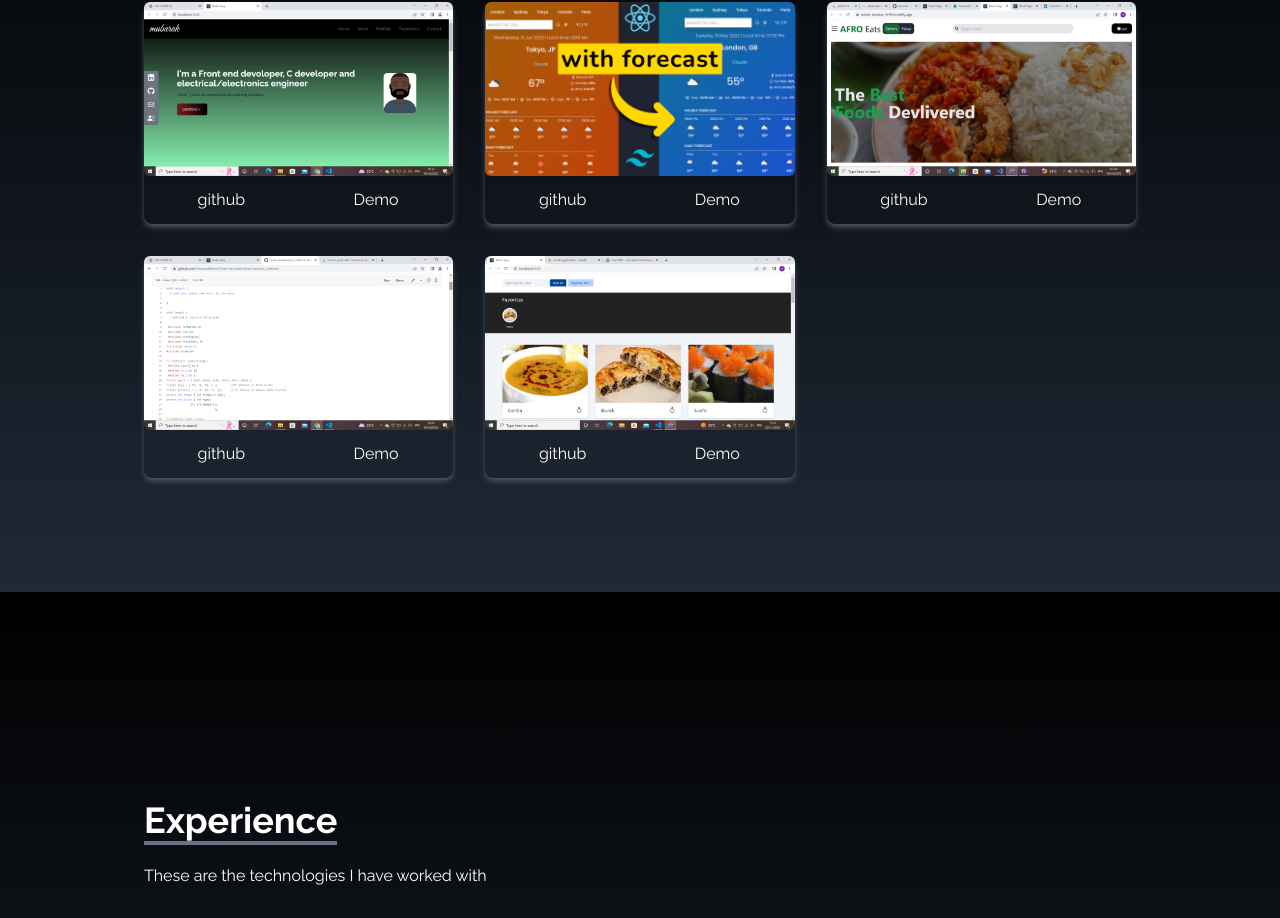
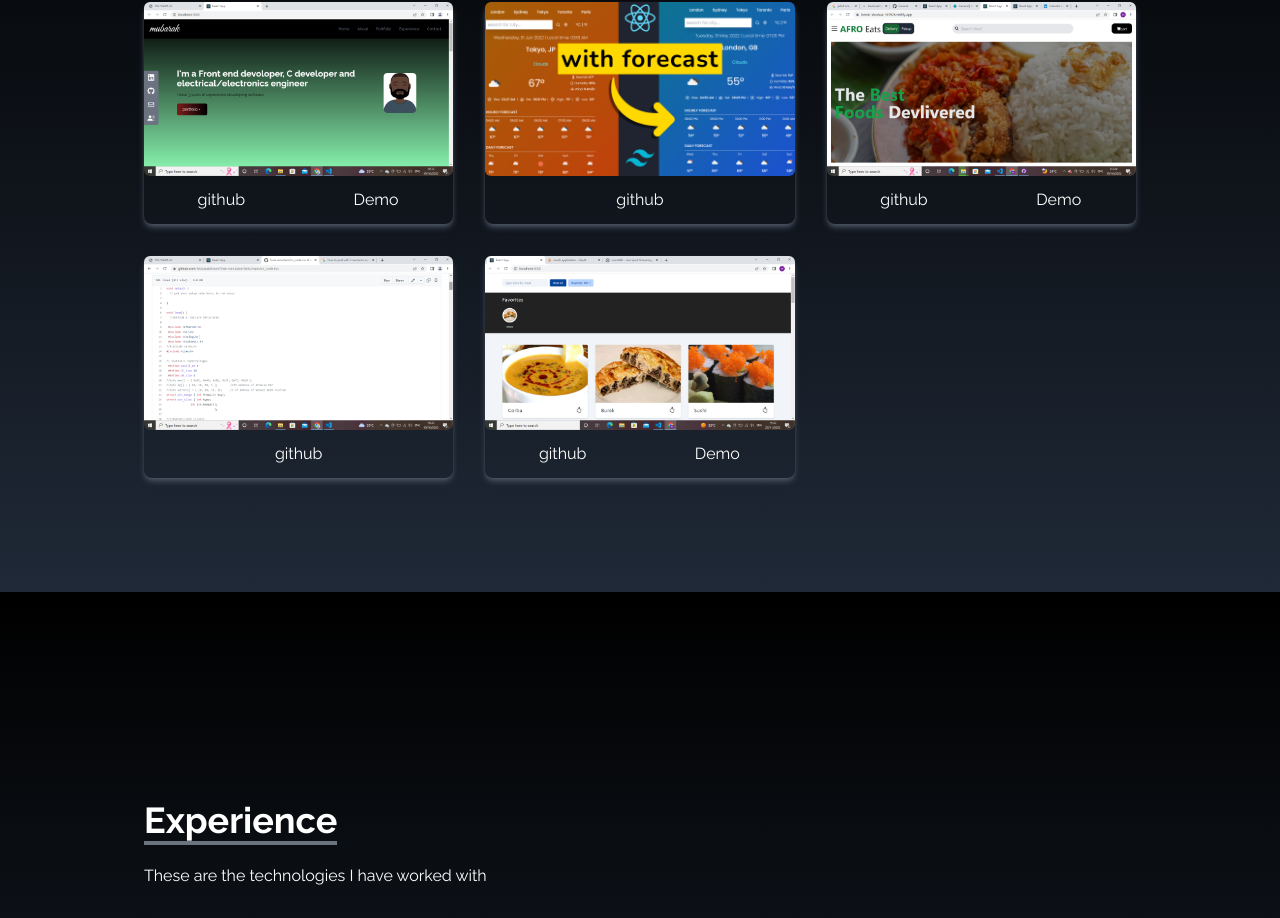
Before and after one commit to MubarakJimoh/myportfolio, a React (Create React App) app: page / in a window 1280 px wide. Shown: the part 1808-2726 px from the top of the page. Built offline with nearby package versions, Linux system fonts and the light colour scheme.

Commit message:
Update Portfolio.jsx

```diff
--- a/src/components/Portfolio.jsx
+++ b/src/components/Portfolio.jsx
@@ -19,7 +19,7 @@ const Portfolio = () => {
           id: 2,
           src: navbar,
           href1: "https://github.com/MubarakJimoh/Weather-app",
-          href2: "https://jimohmportfolio.netlify.app",
+
         },
         {
           id: 3,
@@ -31,7 +31,6 @@ const Portfolio = () => {
           id: 4,
           src: reactSmooth,
           href1: "https://github.com/MubarakJimoh/Train-simulator",
-          href2: "https://jimohmportfolio.netlify.app",
         },
         {
           id: 5,
@@ -69,10 +68,13 @@ const Portfolio = () => {
                     duratin-200 hover:scale-105'>
                       <a href= {href1}>github</a>
                     </button>
-                    <button className='w-1/2 px-6 py-3
+                    {
+                     href2 && <button className='w-1/2 px-6 py-3
                     duratin-200 hover:scale-105'>
                        <a href= {href2}>Demo</a>
                     </button>
+                    }
+
                 </div>
             </div>
             ))}
```
